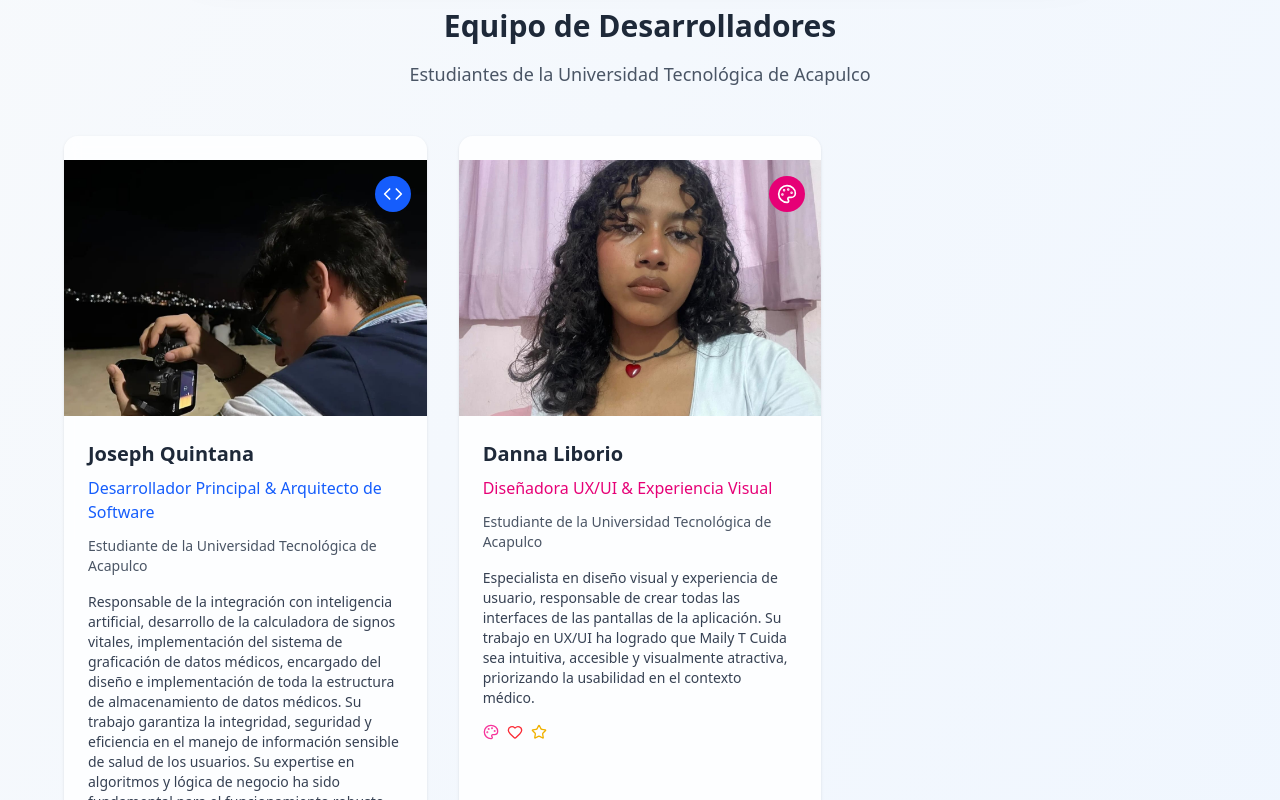
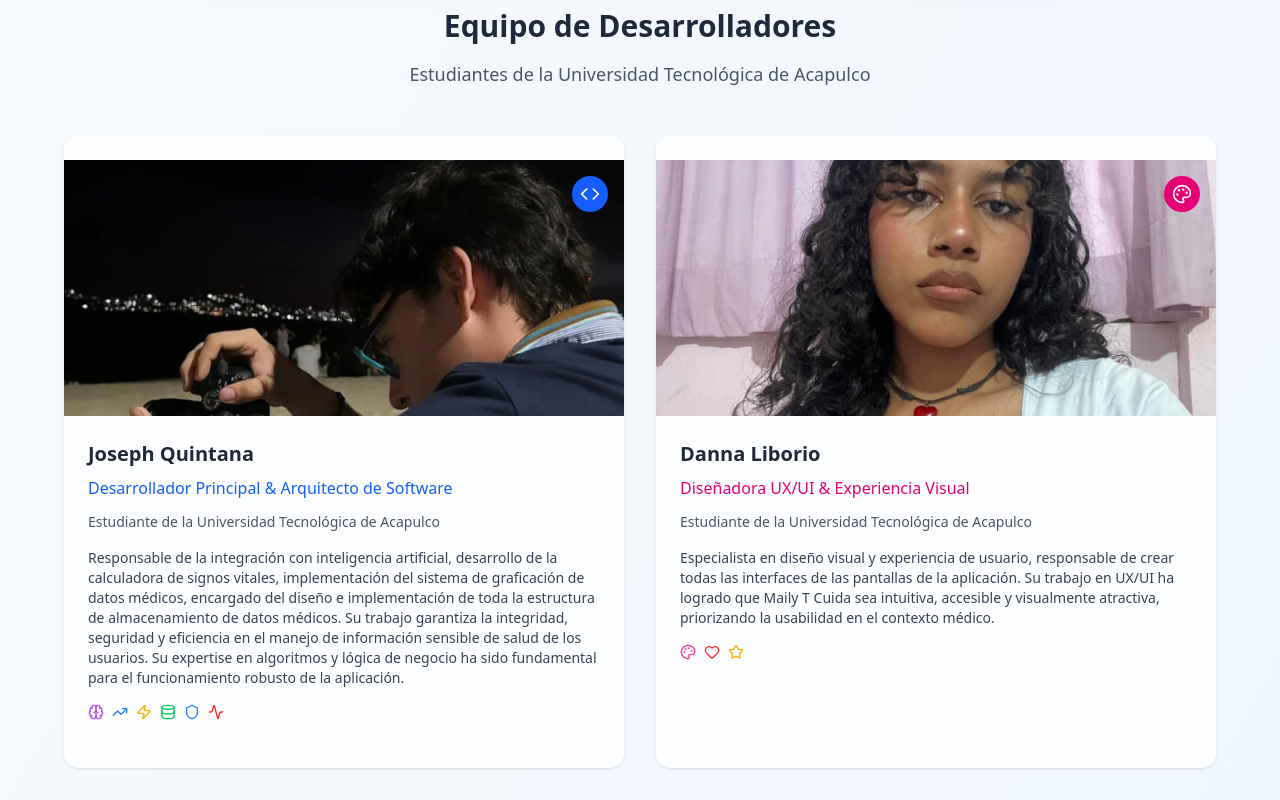
Before and after one commit to MrFtyoQr/mailyiaapk, a Next.js app: page / in a window 1280 px wide. Shown: the part 5080-5880 px from the top of the page. Built offline with nearby package versions, Linux system fonts and the light colour scheme.

Commit message:
Update page.tsx

```diff
--- a/src/app/page.tsx
+++ b/src/app/page.tsx
@@ -508,7 +508,7 @@ export default function Component() {
               <p className="text-lg text-gray-600">Estudiantes de la Universidad Tecnológica de Acapulco</p>
             </div>
 
-            <div className="grid md:grid-cols-3 gap-8">
+            <div className="grid md:grid-cols-2 gap-8">
               {/* Card: Joseph Quintana */}
               <Card className="group hover:shadow-xl transition-all duration-300 transform hover:-translate-y-2 border-0 bg-white/80 backdrop-blur-sm overflow-hidden">
                 <CardContent className="p-0">
```
